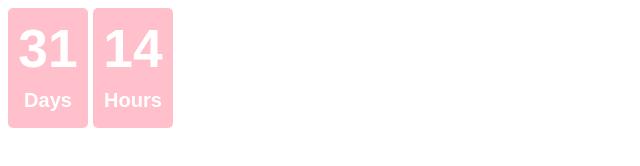
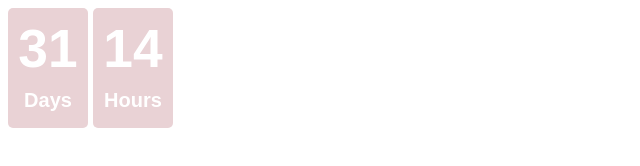
Before and after one commit to npham093/notions, a plain HTML site: page index.html in a window 1280 px wide. Shown: the whole page, without its empty margins (0-640 px from the left). Drawn offline with Linux system fonts and the light colour scheme.

Commit message:
Update countdown-widget.css

```diff
--- a/countdown-widget.css
+++ b/countdown-widget.css
@@ -13,7 +13,7 @@
     text-align: center;
     margin-top: auto;
     margin-bottom: 0;
-    background-color: pink;
+    background-color: #e9d2d5;
     height: 5em;
     width: 4em;
     border-radius: 5px;
```
